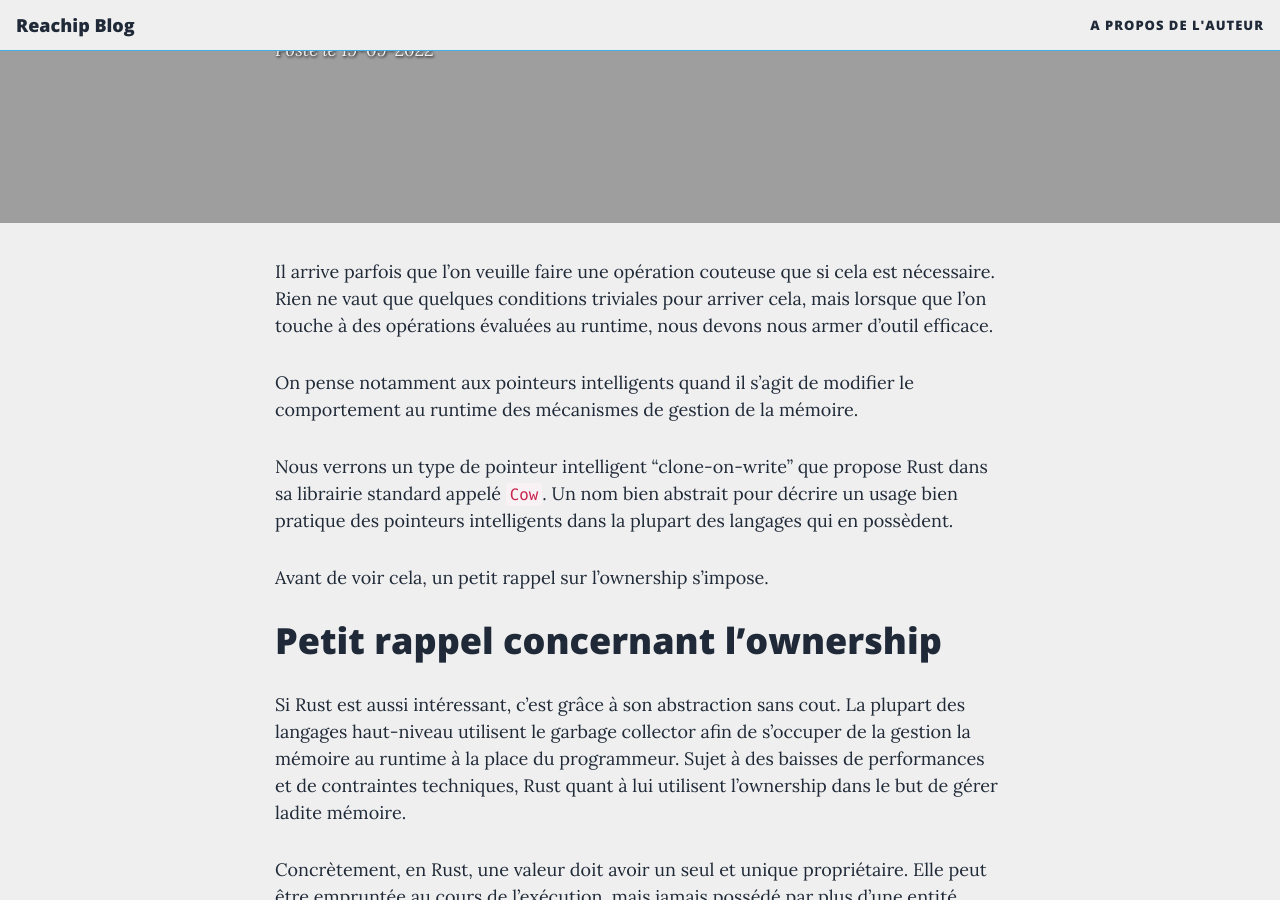
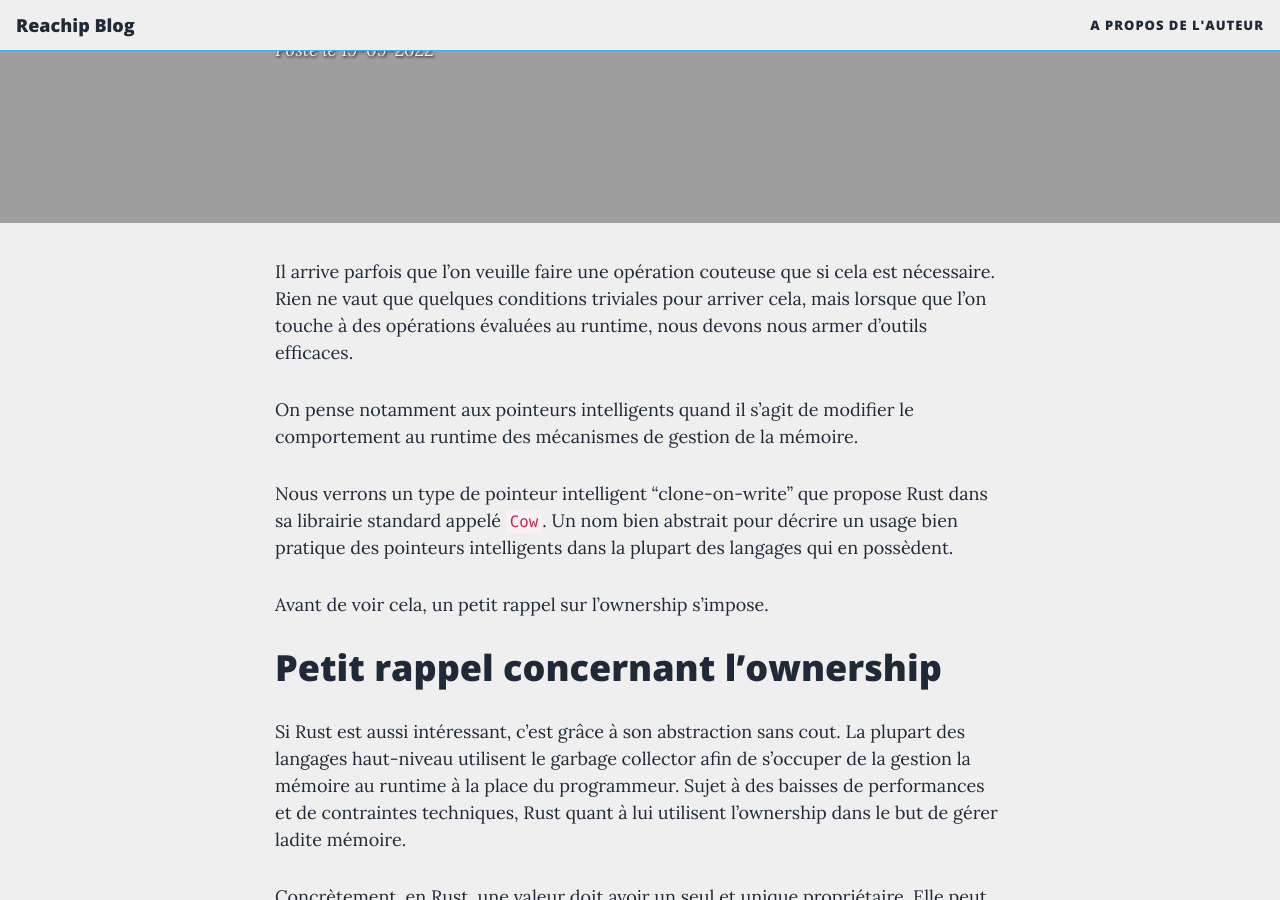
Before and after one commit to Reachip/reachip.github.io, a Jekyll site: the page built from _posts/2022-09-19-rust-et-la-mystérieuse-enum-cow.md, in a window 1280 px wide and 900 px high, scrolled down 404 px. Built offline with Jekyll 4.4.1, drawn with Linux system fonts in a browser that asks for light colours; nearby versions of some CDN libraries.

Commit message:
Update 2022-09-19-rust-et-la-mystérieuse-enum-cow.md

```diff
--- a/_posts/2022-09-19-rust-et-la-mystérieuse-enum-cow.md
+++ b/_posts/2022-09-19-rust-et-la-mystérieuse-enum-cow.md
@@ -8,7 +8,7 @@ share-img: /assets/img/annie-spratt2-lU4TuhmIKs4-unsplash.jpeg
 tags: [rust, programmation]
 ---
 
-Il arrive parfois que l’on veuille faire une opération couteuse que si cela est nécessaire. Rien ne vaut que quelques conditions triviales pour arriver cela, mais lorsque que l’on touche à des opérations évaluées au runtime, nous devons nous armer d’outil efficace.
+Il arrive parfois que l’on veuille faire une opération couteuse que si cela est nécessaire. Rien ne vaut que quelques conditions triviales pour arriver cela, mais lorsque que l’on touche à des opérations évaluées au runtime, nous devons nous armer d’outils efficaces.
 
 On pense notamment aux pointeurs intelligents quand il s’agit de modifier le comportement au runtime des mécanismes de gestion de la mémoire.
 
```
